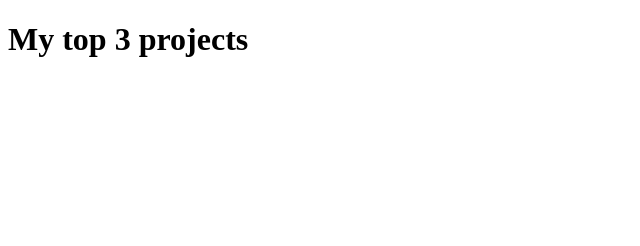
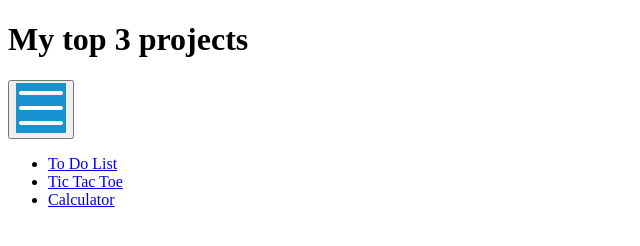
Before and after one commit to asadullahkhann/odin-dropdown, a plain HTML site: page src/template.html in a window 1280 px wide. Shown: the whole page, without its empty margins (0-640 px from the left). Drawn offline with Linux system fonts and the light colour scheme.

Commit message:
Setup dropdown's structure

```diff
--- a/src/template.html
+++ b/src/template.html
@@ -6,6 +6,16 @@
     <title>My top 3 projects</title>
 </head>
 <body>
-    <h1>My top 3 projects</h1>
+    <div class="header">
+        <h1>My top 3 projects</h1>
+        <div class="toggle-dropdown"><button><img src="./images/icons8-menu.svg" alt="icons8-menu"></button></div>
+        <div class="dropdown hide">
+            <ul>
+                <li><a href="https://asadullahkhann.github.io/odin-todo-list/">To Do List</a></li>
+                <li><a href="https://asadullahkhann.github.io/odin-tic-tac-toe/">Tic Tac Toe</a></li>
+                <li><a href="https://asadullahkhann.github.io/odin-calculator/">Calculator</a></li>
+            </ul>
+        </div>
+    </div>
 </body>
 </html>
```
Also changed, not shown: src/images/icons8-menu.svg (added).
